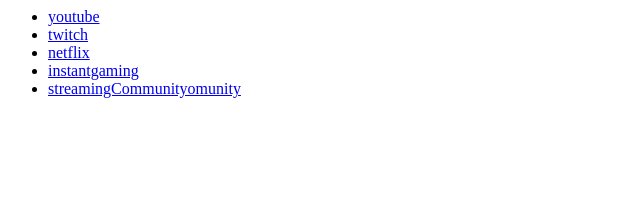
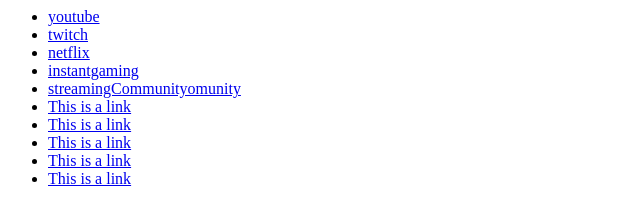
Before and after one commit to samcmp/info, a plain HTML site: page secondaPagina.html in a window 1280 px wide. Shown: the whole page, without its empty margins (0-640 px from the left). Drawn offline with Linux system fonts and the light colour scheme.

Commit message:
Update secondaPagina.html

```diff
--- a/secondaPagina.html
+++ b/secondaPagina.html
@@ -9,11 +9,21 @@
 	<body>
 
 	<ul>
-  <li><a href="https://www.youtube.com/?app=desktop&hl=it&gl=it">youtube</a></li>
-  <li><a href="https://www.twitch.tv/">twitch</a></li>
-  <li><a href="https://www.netflix.com/it/">netflix</a></li>
-  <li><a href="https://www.instant-gaming.com/en/search/?query=">instantgaming</a></li>
-  <li><a href="https://streamingcommunity.buzz/">streamingCommunityomunity</a></li>
+ 	<li><a href="https://www.youtube.com/?app=desktop&hl=it&gl=it">youtube</a></li>
+ 	<li><a href="https://www.twitch.tv/">twitch</a></li>
+ 	<li><a href="https://www.netflix.com/it/">netflix</a></li>
+ 	<li><a href="https://www.instant-gaming.com/en/search/?query=">instantgaming</a></li>
+  	<li><a href="https://streamingcommunity.buzz/">streamingCommunityomunity</a></li>
+	<li><a href="www.primevideo.com/it/">This is a link</a></li>
+	<li><a href="www.disneyplus.com/it/">This is a link</a></li>
+	<li><a href="www.mapgenie.io">This is a link</a></li>
+	<li><a href="https://veezie.st/">This is a link</a></li>
+	<li><a href="spotify.com">This is a link</a></li>
+
+
+
+
+
 </ul>
 
 
```
